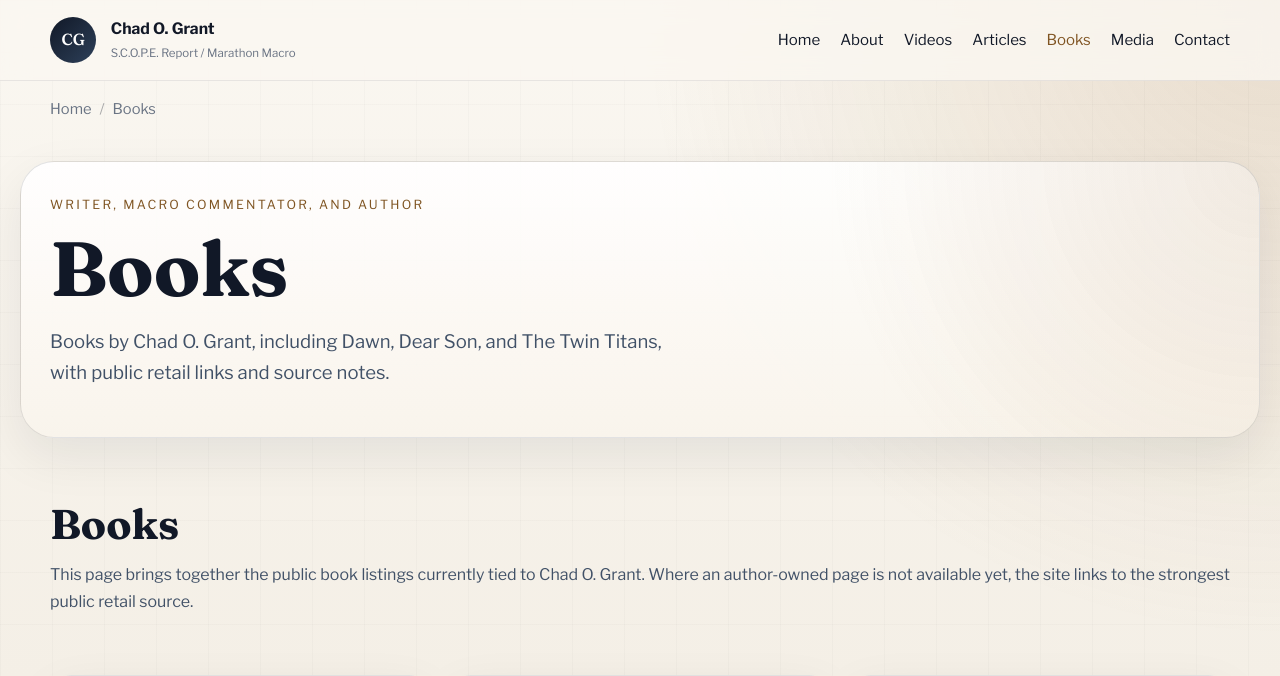
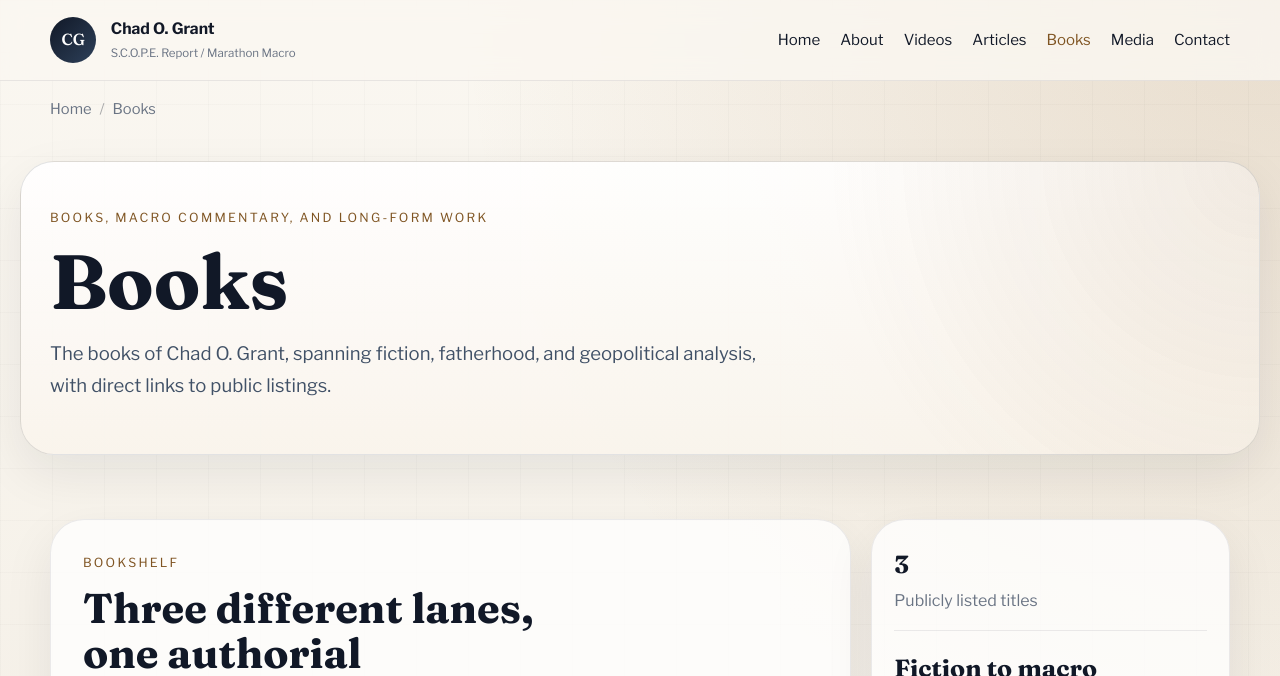
Before and after one commit to COG-tech/chadogrant, a Jekyll site: the page built from books.md, in a window 1280 px wide and 1400 px high. Shown: the top 676 px of the window. Built offline with Jekyll 4.4.1, drawn with Linux system fonts in a browser that asks for light colours; some of the changed text lies outside the part shown; grey boxes are pictures that could not be loaded.

Commit message:
Redesign books page layout

```diff
--- a/_includes/book-card.html
+++ b/_includes/book-card.html
@@ -4,15 +4,24 @@
 {% else %}
   {% assign cover_url = item.cover | relative_url %}
 {% endif %}
-<article class="card">
-  <div class="card__media">
+{% assign same_listing = false %}
+{% if item.buy_url != blank and item.learn_more_url != blank and item.buy_url == item.learn_more_url %}
+  {% assign same_listing = true %}
+{% endif %}
+<article class="card card--book">
+  <div class="card__media card__media--book">
     <img src="{{ cover_url }}" alt="Cover for {{ item.title }}" loading="lazy" decoding="async" width="600" height="800">
   </div>
   <div class="card__body">
+    <p class="card__eyebrow">Book</p>
     <h3>{{ item.title }}</h3>
     <p>{{ item.description }}</p>
     <p class="card__note">{{ item.status_note }}</p>
+    <div class="card__footer">
       <div class="button-row">
+        {% if same_listing %}
+          <a class="button button--small" href="{{ item.buy_url }}" target="_blank" rel="noreferrer">View listing</a>
+        {% else %}
           {% if item.buy_url != blank %}
             <a class="button button--small" href="{{ item.buy_url }}" target="_blank" rel="noreferrer">Buy</a>
           {% else %}
@@ -23,6 +32,8 @@
           {% else %}
             <span class="button button--small button--disabled">Details pending</span>
           {% endif %}
+        {% endif %}
+      </div>
     </div>
   </div>
 </article>
--- a/assets/css/site.css
+++ b/assets/css/site.css
@@ -720,6 +720,130 @@
   color: var(--ink-soft);
 }
 
+.page-books .page-header__inner {
+  padding-top: 2.8rem;
+  padding-bottom: 2.3rem;
+}
+
+.page-books .page-header__lead {
+  max-width: 46rem;
+}
+
+.books-intro {
+  display: grid;
+  gap: 1.25rem;
+  align-items: start;
+}
+
+.books-intro__copy,
+.books-intro__meta {
+  background: rgba(255, 255, 255, 0.76);
+  border: 1px solid rgba(17, 24, 39, 0.08);
+  border-radius: var(--radius-lg);
+  box-shadow: var(--shadow);
+}
+
+.books-intro__copy {
+  padding: clamp(1.4rem, 1vw + 1.2rem, 2rem);
+}
+
+.books-intro__copy h2 {
+  max-width: 17ch;
+}
+
+.books-intro__copy p:last-child {
+  max-width: 58rem;
+  font-size: 1.02rem;
+}
+
+.books-intro__meta {
+  display: grid;
+  gap: 1rem;
+  padding: 1.4rem;
+}
+
+.book-stat {
+  display: grid;
+  gap: 0.15rem;
+  padding-bottom: 0.95rem;
+  border-bottom: 1px solid rgba(17, 24, 39, 0.08);
+}
+
+.book-stat:last-of-type {
+  padding-bottom: 0;
+  border-bottom: 0;
+}
+
+.book-stat strong {
+  font-family: "Fraunces", Georgia, serif;
+  font-size: 1.55rem;
+}
+
+.book-stat span,
+.book-source-note p {
+  color: var(--ink-muted);
+}
+
+.book-source-note {
+  padding-top: 0.95rem;
+  border-top: 1px solid rgba(17, 24, 39, 0.08);
+}
+
+.book-source-note p {
+  margin: 0;
+}
+
+.books-grid {
+  display: grid;
+  gap: 1.25rem;
+}
+
+.card__eyebrow {
+  margin: 0;
+  color: var(--accent-strong);
+  font-size: 0.78rem;
+  letter-spacing: 0.18em;
+  text-transform: uppercase;
+}
+
+.page-books .card--book {
+  height: 100%;
+  background:
+    linear-gradient(180deg, rgba(255, 255, 255, 0.96) 0%, rgba(250, 246, 239, 0.96) 100%);
+  border-color: rgba(17, 24, 39, 0.09);
+}
+
+.page-books .card--book .card__media {
+  aspect-ratio: 4 / 5;
+  border-bottom: 0;
+}
+
+.page-books .card--book .card__body {
+  gap: 0.95rem;
+  min-height: 100%;
+  padding: 1.45rem;
+}
+
+.page-books .card--book h3 {
+  font-size: 1.4rem;
+  line-height: 1.08;
+}
+
+.page-books .card--book p {
+  font-size: 0.98rem;
+  line-height: 1.72;
+}
+
+.page-books .card--book .card__note {
+  margin-top: auto;
+  padding-top: 0.95rem;
+  border-top: 1px solid rgba(17, 24, 39, 0.08);
+}
+
+.page-books .card--book .button {
+  min-width: 9.5rem;
+}
+
 .contact-form {
   display: grid;
   gap: 1rem;
@@ -800,6 +924,10 @@
     grid-template-columns: repeat(2, minmax(0, 1fr));
   }
 
+  .books-grid {
+    grid-template-columns: repeat(2, minmax(0, 1fr));
+  }
+
   .media-row {
     grid-template-columns: 180px 1fr auto;
     align-items: start;
@@ -834,6 +962,14 @@
 
   .article-intro {
     grid-template-columns: minmax(0, 1.45fr) minmax(300px, 0.65fr);
+  }
+
+  .books-intro {
+    grid-template-columns: minmax(0, 1.45fr) minmax(300px, 0.65fr);
+  }
+
+  .books-grid {
+    grid-template-columns: repeat(3, minmax(0, 1fr));
   }
 }
 
--- a/books.md
+++ b/books.md
@@ -1,19 +1,54 @@
 ---
 title: Books
-description: Books by Chad O. Grant, including Dawn, Dear Son, and The Twin Titans, with public retail links and source notes.
+description: The books of Chad O. Grant, spanning fiction, fatherhood, and geopolitical analysis, with direct links to public listings.
+eyebrow: Books, macro commentary, and long-form work
+body_class: page-body page-books
 ---
-<section class="content-section prose-block">
-  <h2>Books</h2>
-  <p>
-    This page brings together the public book listings currently tied to Chad
-    O. Grant. Where an author-owned page is not available yet, the site links
-    to the strongest public retail source.
-  </p>
+{% assign books = site.data.books %}
+
+<section class="content-section books-intro">
+  <div class="books-intro__copy">
+    <p class="section__label">Bookshelf</p>
+    <h2>Three different lanes, one authorial throughline.</h2>
+    <p>
+      Chad O. Grant's books move across fiction, family, and geopolitical
+      analysis, but the work is held together by the same instinct: looking at
+      people, systems, and turning points with a long horizon in mind. This
+      page gathers the publicly listed titles currently tied to his name and
+      points readers to the strongest available source for each one.
+    </p>
+  </div>
+  <aside class="books-intro__meta" aria-label="Books overview">
+    <div class="book-stat">
+      <strong>{{ books | size }}</strong>
+      <span>Publicly listed titles</span>
+    </div>
+    <div class="book-stat">
+      <strong>Fiction to macro</strong>
+      <span>From speculative fiction to legacy writing and geopolitical analysis</span>
+    </div>
+    <div class="book-source-note">
+      <p>
+        Retail links are used only where an author-controlled page is not yet
+        available.
+      </p>
+    </div>
+  </aside>
 </section>
 
 <section class="content-section">
-  <div class="card-grid card-grid--three">
-    {% for book in site.data.books %}
+  <div class="section__heading section__heading--wide">
+    <div>
+      <p class="section__label">Current Titles</p>
+      <h2>Published books and public listings</h2>
+    </div>
+    <p class="section-intro">
+      Each entry includes an original summary, a source note, and direct links
+      to the best public listing currently available.
+    </p>
+  </div>
+  <div class="books-grid">
+    {% for book in books %}
       {% include book-card.html item=book %}
     {% endfor %}
   </div>
```
Lines whose indentation alone changed are shown as unchanged.
